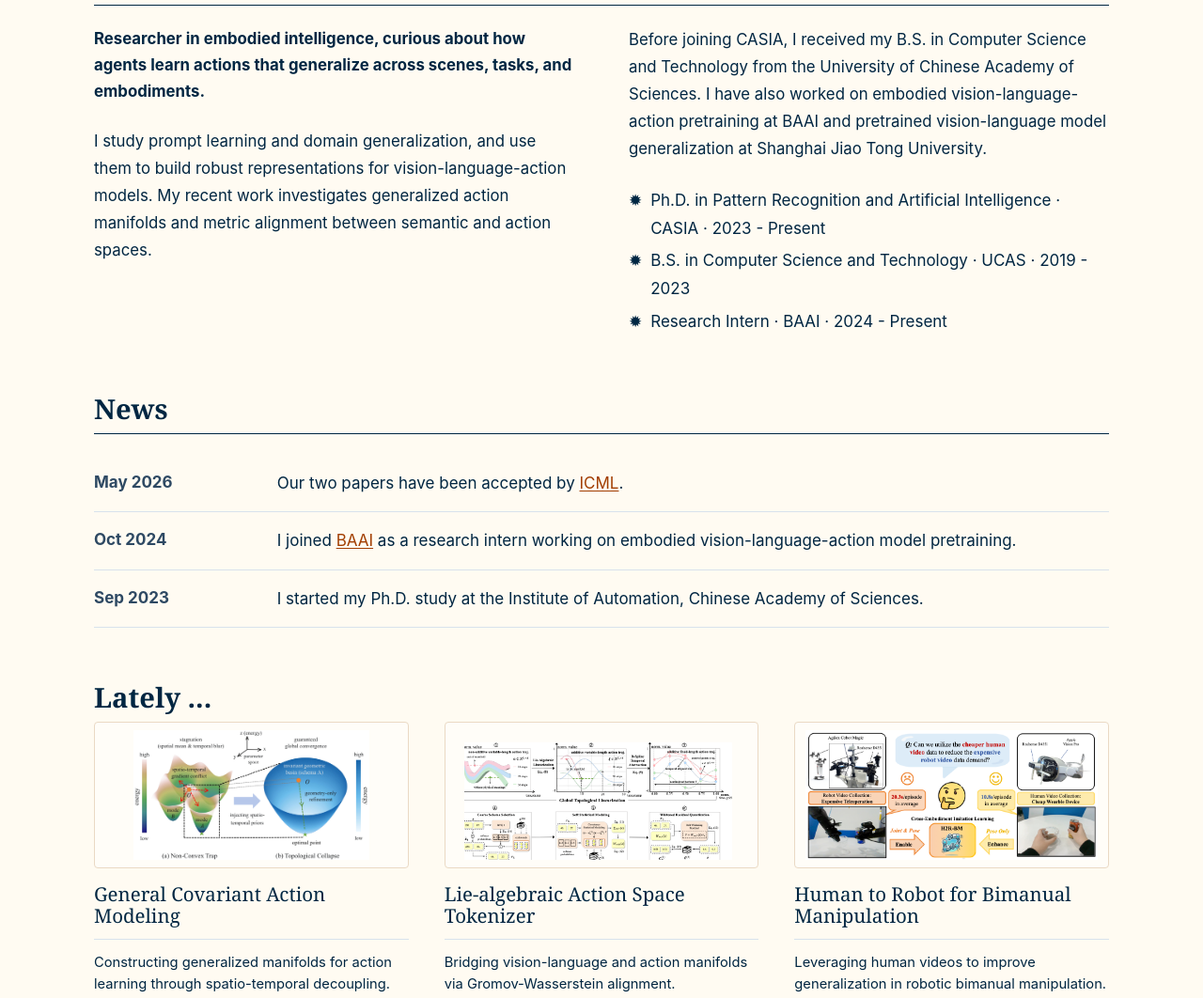
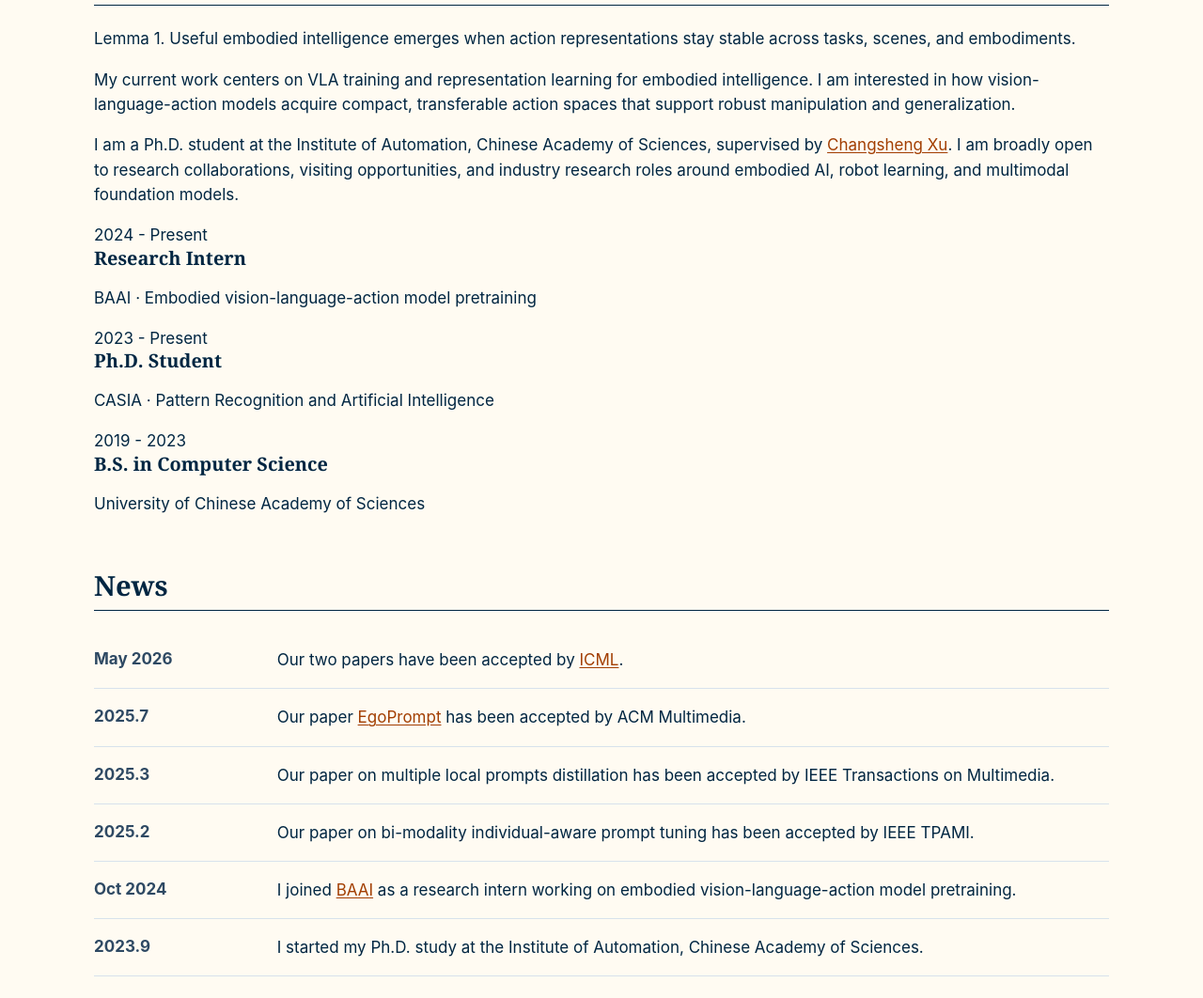
Before and after one commit to huaihailv/huaihailv.github.io, a plain HTML site: page index.html in a window 1280 px wide. Shown: the part 820-1882 px from the top of the page at 94% size. Drawn offline with Linux system fonts and the light colour scheme.

Commit message:
Refine about and news layout: index.html

```diff
--- a/index.html
+++ b/index.html
@@ -80,27 +80,38 @@
       <section class="section about-me">
         <h2>About me</h2>
         <div class="section-rule"></div>
-        <div class="two-column">
-          <div>
-            <p class="lead">
-              Researcher in embodied intelligence, curious about how agents learn actions that generalize across scenes, tasks, and embodiments.
+        <div class="about-layout">
+          <div class="about-copy">
+            <p class="research-lemma">
+              Lemma 1. Useful embodied intelligence emerges when action representations stay stable across tasks, scenes, and embodiments.
             </p>
             <p>
-              I study prompt learning and domain generalization, and use them to build robust representations for vision-language-action models.
-              My recent work investigates generalized action manifolds and metric alignment between semantic and action spaces.
+              My current work centers on VLA training and representation learning for embodied intelligence. I am interested in how
+              vision-language-action models acquire compact, transferable action spaces that support robust manipulation and generalization.
+            </p>
+            <p>
+              I am a Ph.D. student at the Institute of Automation, Chinese Academy of Sciences, supervised by
+              <a href="https://baike.baidu.com/item/%E5%BE%90%E5%B8%B8%E8%83%9C/7074988" target="_blank" rel="noreferrer">Changsheng Xu</a>.
+              I am broadly open to research collaborations, visiting opportunities, and industry research roles around embodied AI,
+              robot learning, and multimodal foundation models.
             </p>
           </div>
-          <div>
-            <p>
-              Before joining CASIA, I received my B.S. in Computer Science and Technology from the University of Chinese Academy of Sciences.
-              I have also worked on embodied vision-language-action pretraining at BAAI and pretrained vision-language model generalization at
-              Shanghai Jiao Tong University.
-            </p>
-            <ul class="timeline-list">
-              <li>Ph.D. in Pattern Recognition and Artificial Intelligence · CASIA · 2023 - Present</li>
-              <li>B.S. in Computer Science and Technology · UCAS · 2019 - 2023</li>
-              <li>Research Intern · BAAI · 2024 - Present</li>
-            </ul>
+          <div class="experience-panel" aria-label="Experience">
+            <article class="experience-item">
+              <span class="experience-date">2024 - Present</span>
+              <h3>Research Intern</h3>
+              <p>BAAI · Embodied vision-language-action model pretraining</p>
+            </article>
+            <article class="experience-item">
+              <span class="experience-date">2023 - Present</span>
+              <h3>Ph.D. Student</h3>
+              <p>CASIA · Pattern Recognition and Artificial Intelligence</p>
+            </article>
+            <article class="experience-item">
+              <span class="experience-date">2019 - 2023</span>
+              <h3>B.S. in Computer Science</h3>
+              <p>University of Chinese Academy of Sciences</p>
+            </article>
           </div>
         </div>
       </section>
@@ -111,9 +122,15 @@
         <dl class="news-list">
           <dt>May 2026</dt>
           <dd>Our two papers have been accepted by <a href="publications.html">ICML</a>.</dd>
+          <dt>2025.7</dt>
+          <dd>Our paper <a href="publications.html">EgoPrompt</a> has been accepted by ACM Multimedia.</dd>
+          <dt>2025.3</dt>
+          <dd>Our paper on multiple local prompts distillation has been accepted by IEEE Transactions on Multimedia.</dd>
+          <dt>2025.2</dt>
+          <dd>Our paper on bi-modality individual-aware prompt tuning has been accepted by IEEE TPAMI.</dd>
           <dt>Oct 2024</dt>
           <dd>I joined <a href="https://www.baai.ac.cn/english.html" target="_blank" rel="noreferrer">BAAI</a> as a research intern working on embodied vision-language-action model pretraining.</dd>
-          <dt>Sep 2023</dt>
+          <dt>2023.9</dt>
           <dd>I started my Ph.D. study at the Institute of Automation, Chinese Academy of Sciences.</dd>
         </dl>
       </section>
```
